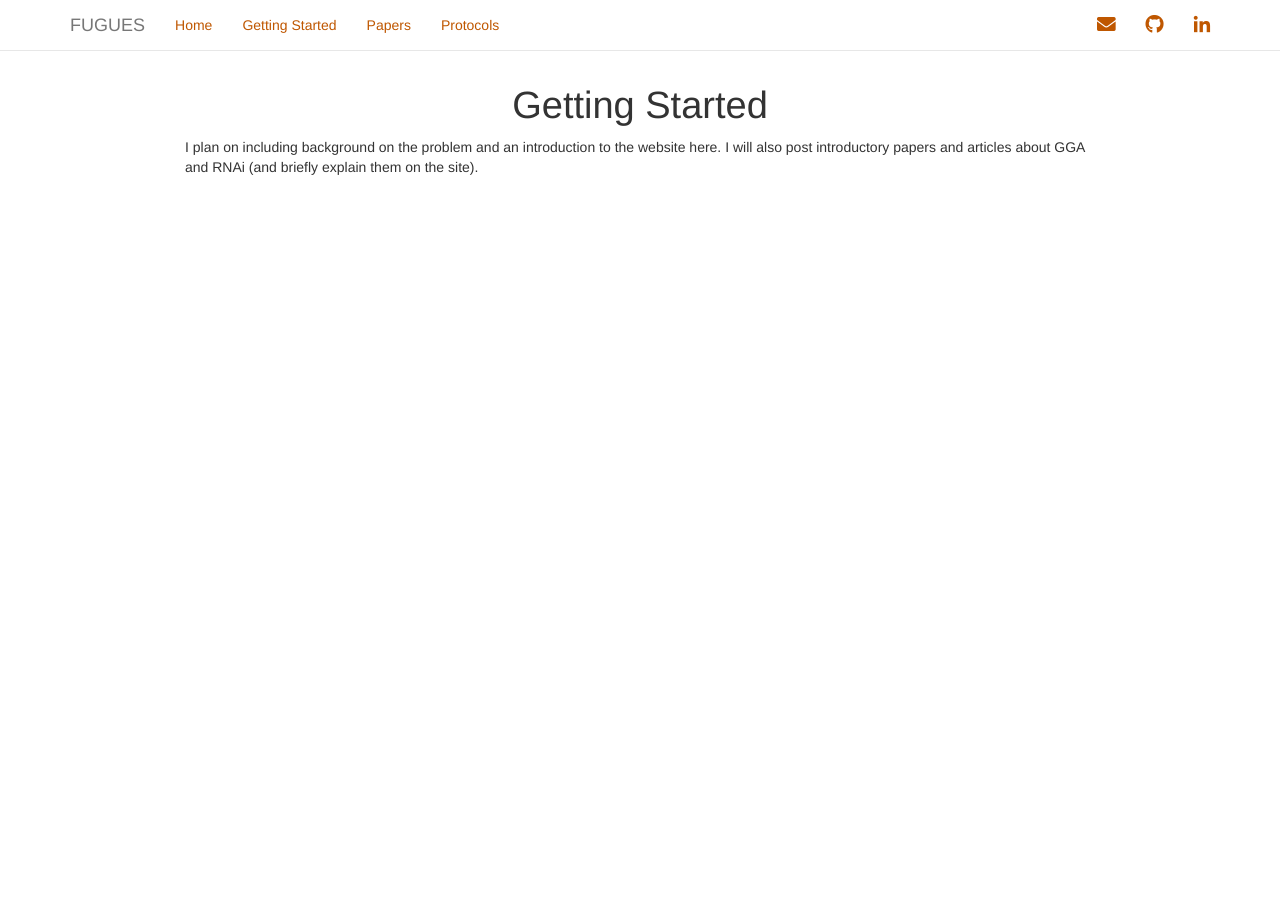
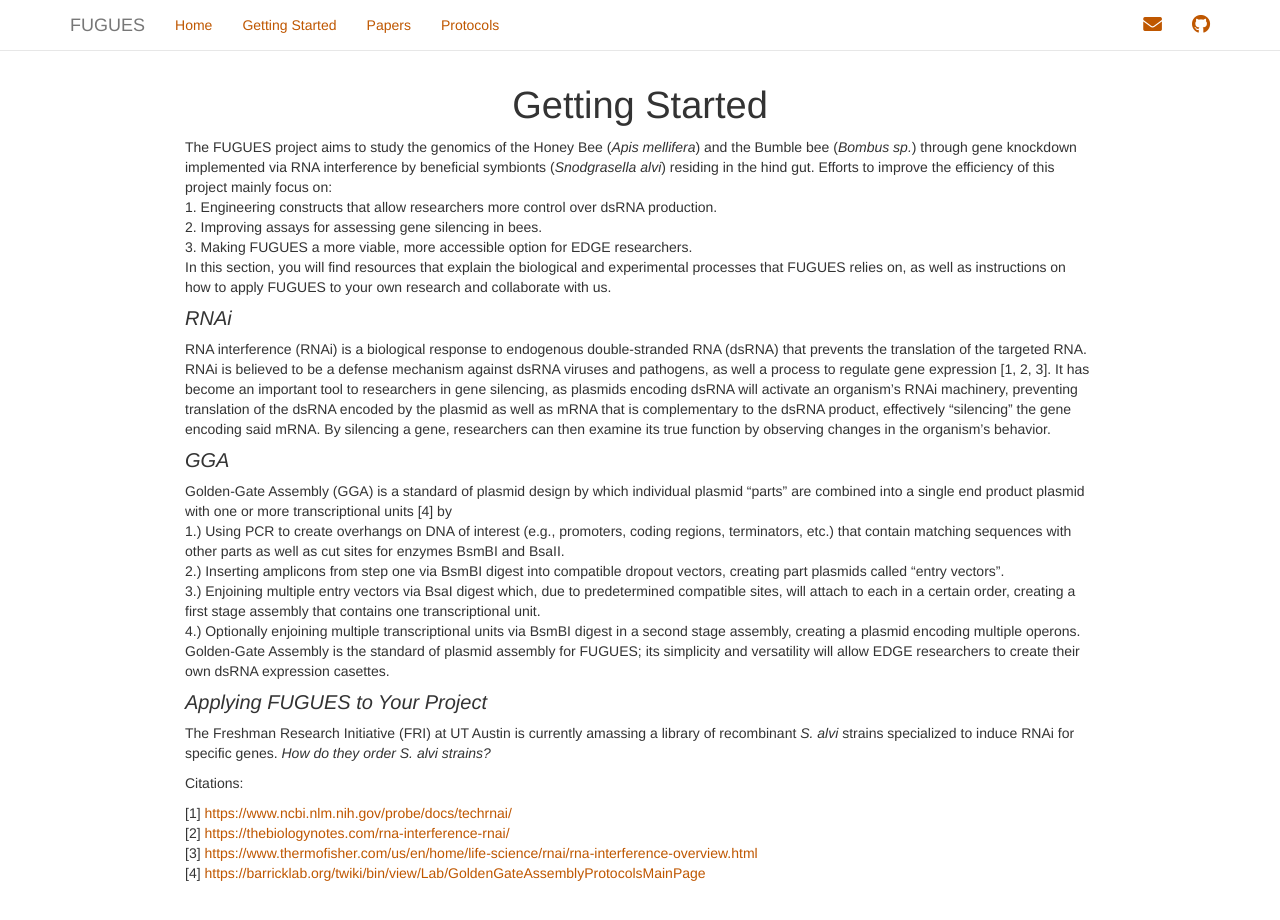
Before and after one commit to Malolishto/fugues_site, a plain HTML site: page getting_started.html in a window 1280 px wide. Before the commit the page ends 800 px from the top, so only its background shows below. Drawn offline with nearby package versions, Linux system fonts and the light colour scheme; some packages are replaced by stand-ins of ours.

Commit message:
meeting version

```diff
--- a/getting_started.html
+++ b/getting_started.html
@@ -265,14 +265,8 @@ $(document).ready(function () {
   </a>
 </li>
 <li>
-  <a href="http://github.com/Malolishto/">
+  <a href="https://github.com/Malolishto/fugues_site.github.io">
     <span class="fa fa-github fa-lg"></span>
-
-  </a>
-</li>
-<li>
-  <a href="http://linkedin.com/USERNAME">
-    <span class="fa fa-linkedin fa-lg"></span>
 
   </a>
 </li>
@@ -290,7 +284,33 @@ $(document).ready(function () {
 </div>
 
 
-<p>I plan on including background on the problem and an introduction to the website here. I will also post introductory papers and articles about GGA and RNAi (and briefly explain them on the site).</p>
+<p>The FUGUES project aims to study the genomics of the Honey Bee (<em>Apis mellifera</em>) and the Bumble bee (<em>Bombus sp.</em>) through gene knockdown implemented via RNA interference by beneficial symbionts (<em>Snodgrasella alvi</em>) residing in the hind gut. Efforts to improve the efficiency of this project mainly focus on:<br />
+1. Engineering constructs that allow researchers more control over dsRNA production.<br />
+2. Improving assays for assessing gene silencing in bees.<br />
+3. Making FUGUES a more viable, more accessible option for EDGE researchers.<br />
+In this section, you will find resources that explain the biological and experimental processes that FUGUES relies on, as well as instructions on how to apply FUGUES to your own research and collaborate with us.</p>
+<div id="rnai" class="section level3">
+<h3>RNAi</h3>
+<p>RNA interference (RNAi) is a biological response to endogenous double-stranded RNA (dsRNA) that prevents the translation of the targeted RNA. RNAi is believed to be a defense mechanism against dsRNA viruses and pathogens, as well a process to regulate gene expression [1, 2, 3]. It has become an important tool to researchers in gene silencing, as plasmids encoding dsRNA will activate an organism’s RNAi machinery, preventing translation of the dsRNA encoded by the plasmid as well as mRNA that is complementary to the dsRNA product, effectively “silencing” the gene encoding said mRNA. By silencing a gene, researchers can then examine its true function by observing changes in the organism’s behavior.</p>
+</div>
+<div id="gga" class="section level3">
+<h3>GGA</h3>
+<p>Golden-Gate Assembly (GGA) is a standard of plasmid design by which individual plasmid “parts” are combined into a single end product plasmid with one or more transcriptional units [4] by<br />
+1.) Using PCR to create overhangs on DNA of interest (e.g., promoters, coding regions, terminators, etc.) that contain matching sequences with other parts as well as cut sites for enzymes BsmBI and BsaII.<br />
+2.) Inserting amplicons from step one via BsmBI digest into compatible dropout vectors, creating part plasmids called “entry vectors”.<br />
+3.) Enjoining multiple entry vectors via BsaI digest which, due to predetermined compatible sites, will attach to each in a certain order, creating a first stage assembly that contains one transcriptional unit.<br />
+4.) Optionally enjoining multiple transcriptional units via BsmBI digest in a second stage assembly, creating a plasmid encoding multiple operons.<br />
+Golden-Gate Assembly is the standard of plasmid assembly for FUGUES; its simplicity and versatility will allow EDGE researchers to create their own dsRNA expression casettes.</p>
+</div>
+<div id="applying-fugues-to-your-project" class="section level3">
+<h3>Applying FUGUES to Your Project</h3>
+<p>The Freshman Research Initiative (FRI) at UT Austin is currently amassing a library of recombinant <em>S. alvi</em> strains specialized to induce RNAi for specific genes. <em>How do they order S. alvi strains?</em></p>
+<p>Citations:</p>
+<p>[1] <a href="https://www.ncbi.nlm.nih.gov/probe/docs/techrnai/" class="uri">https://www.ncbi.nlm.nih.gov/probe/docs/techrnai/</a><br />
+[2] <a href="https://thebiologynotes.com/rna-interference-rnai/" class="uri">https://thebiologynotes.com/rna-interference-rnai/</a><br />
+[3] <a href="https://www.thermofisher.com/us/en/home/life-science/rnai/rna-interference-overview.html" class="uri">https://www.thermofisher.com/us/en/home/life-science/rnai/rna-interference-overview.html</a><br />
+[4] <a href="https://barricklab.org/twiki/bin/view/Lab/GoldenGateAssemblyProtocolsMainPage" class="uri">https://barricklab.org/twiki/bin/view/Lab/GoldenGateAssemblyProtocolsMainPage</a></p>
+</div>
 
 
 
```
Also changed, not shown: index.html (+2 -5 lines), papers.html (+2 -2 lines), 2 other files.
